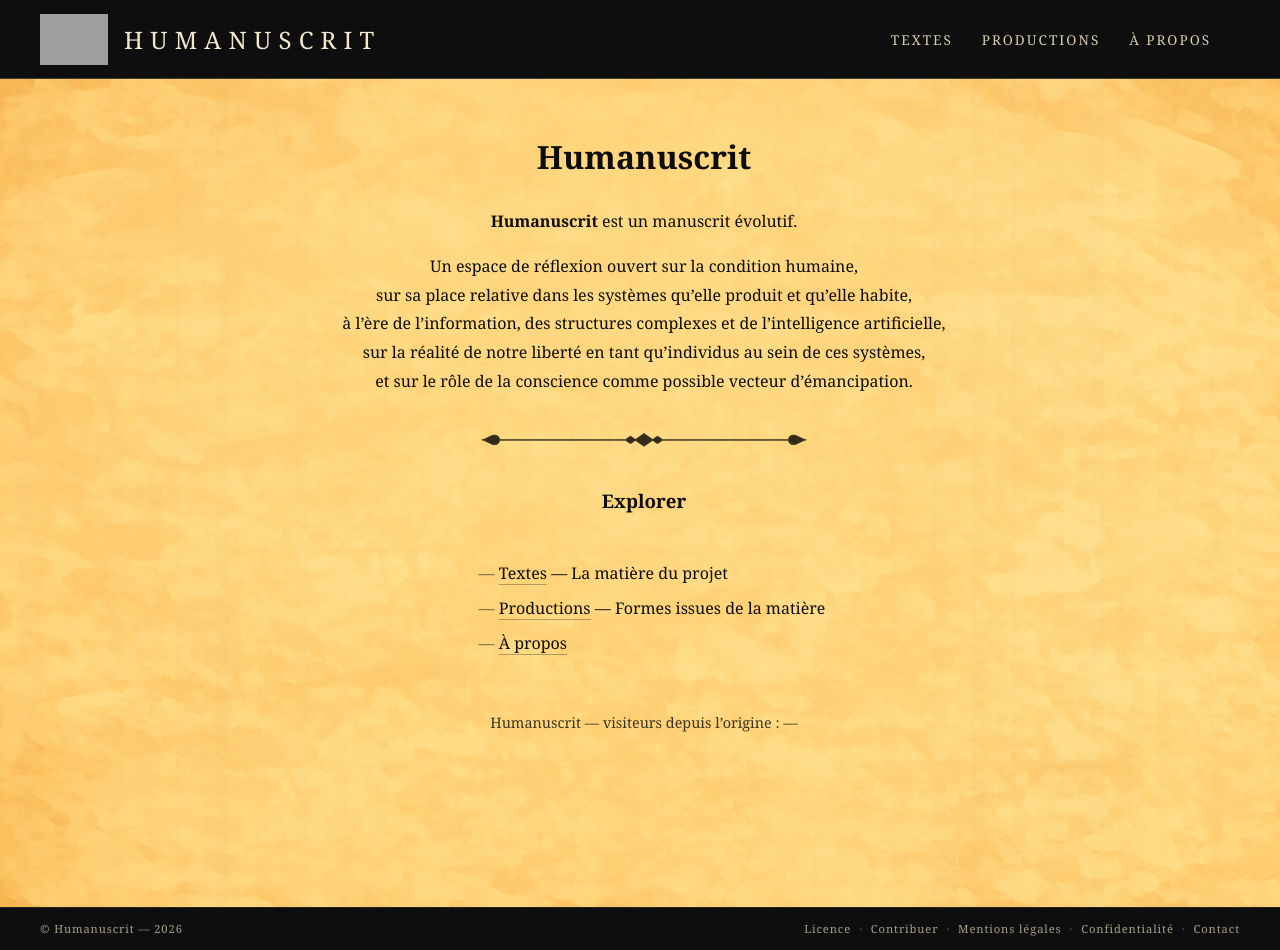
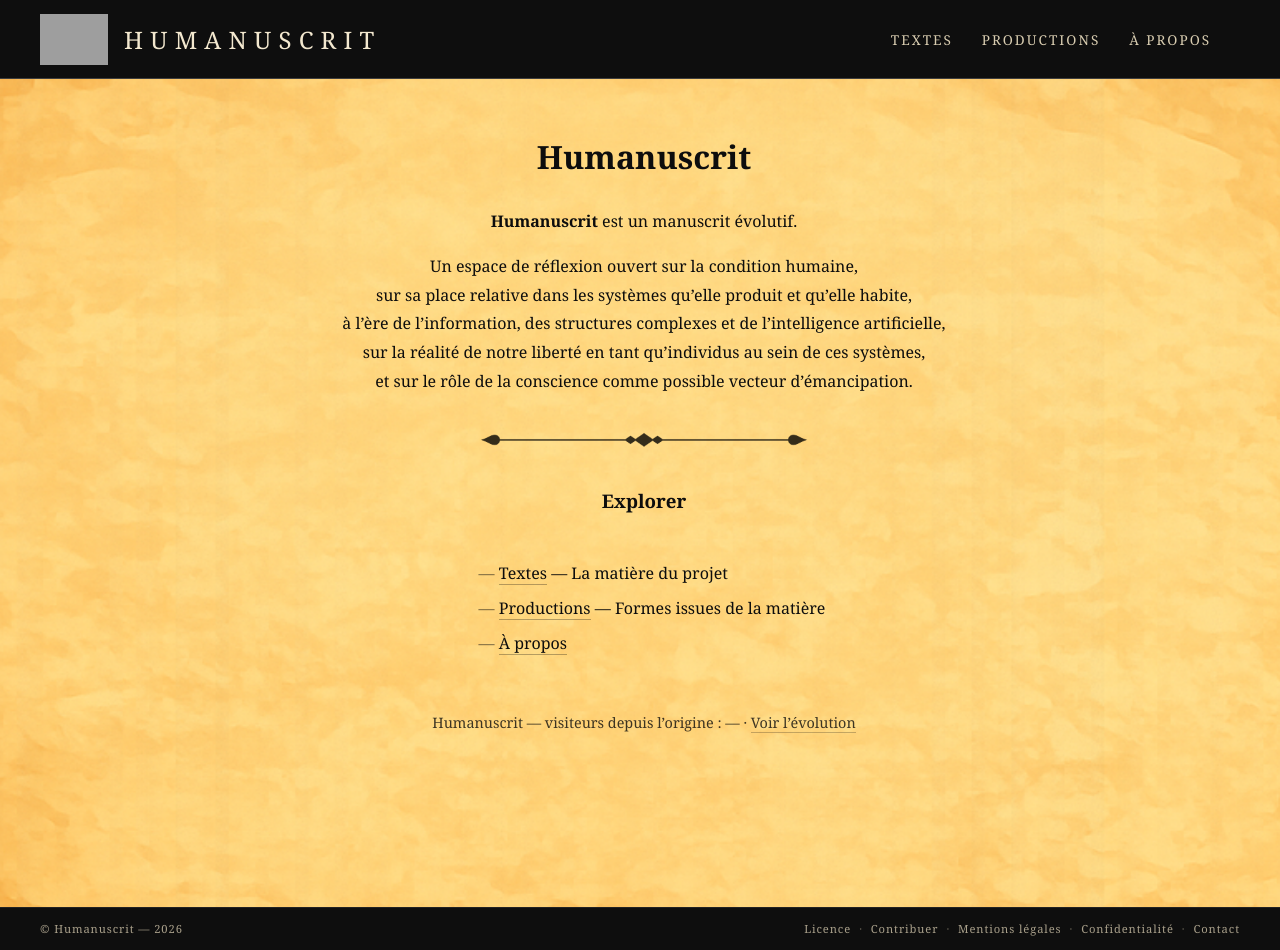
Before and after one commit to maxcarriere/humanuscrit, a Jekyll site: the page built from index.md, in a window 1280 px wide and 950 px high. Built offline with Jekyll 4.4.1, drawn with Linux system fonts in a browser that asks for light colours; comment, search, counter and statistics services are not loaded; grey boxes are pictures that could not be loaded.

Commit message:
Rétablit lien évolution compteur
Made-with: Cursor

```diff
--- a/_layouts/home.html
+++ b/_layouts/home.html
@@ -11,6 +11,7 @@ layout: default
 <div class="visitors-counter" aria-label="Fréquentation">
   Humanuscrit — visiteurs depuis l’origine :
   <span id="counter-dev">—</span>
+  · <a href="{{ '/evolution/' | relative_url }}">Voir l’évolution</a>
 </div>
 
 <script async src="https://cdn.counter.dev/script.js"
```
